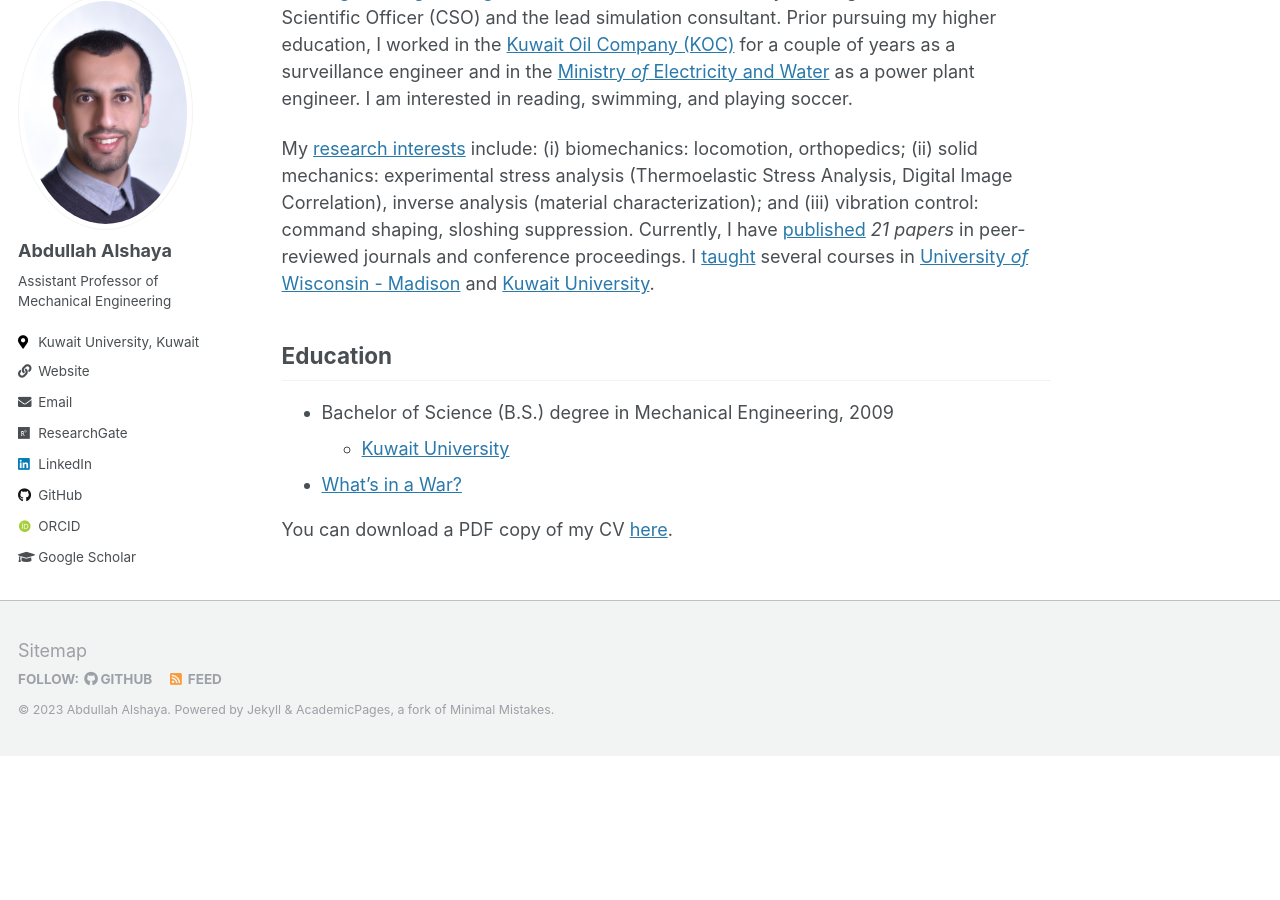
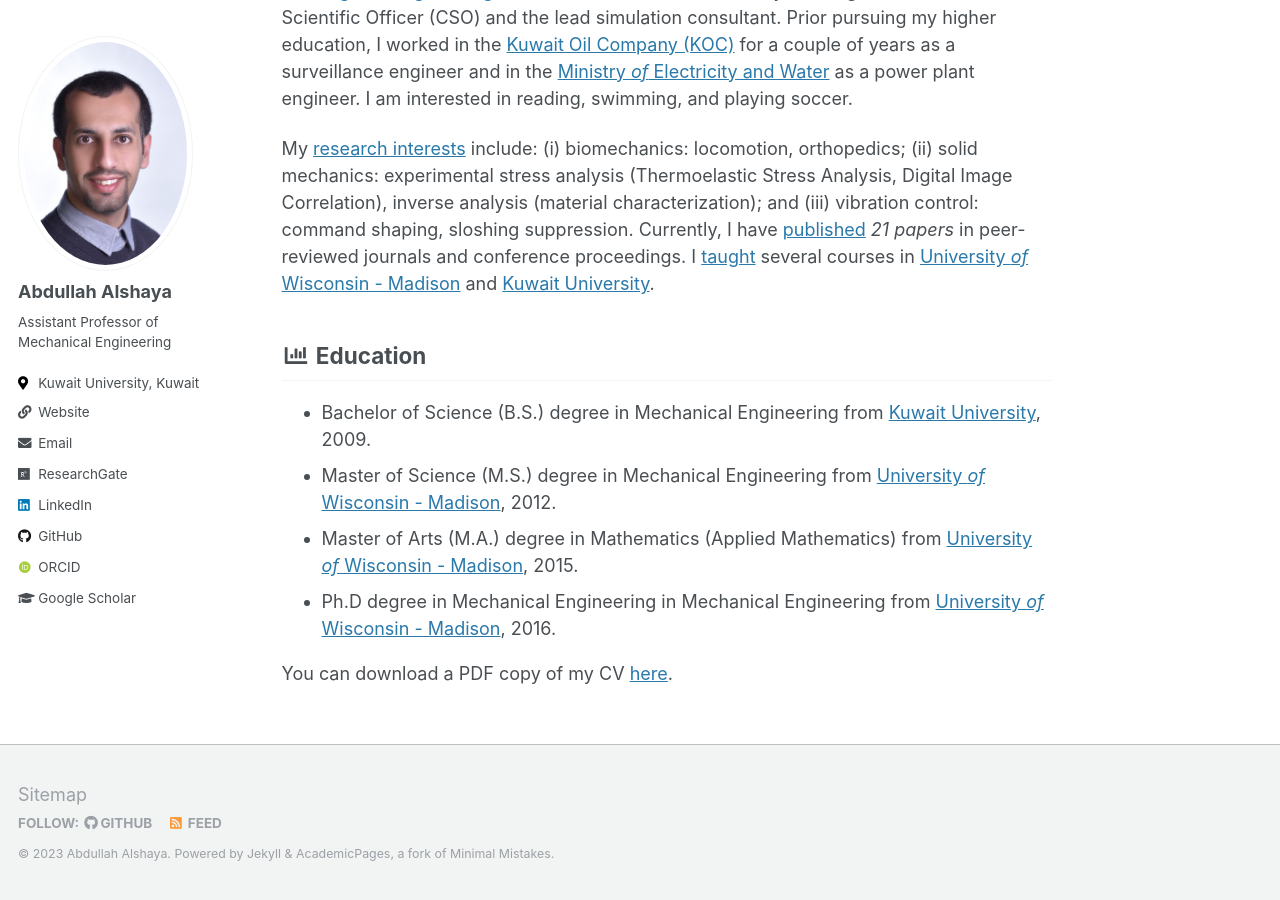
Before and after one commit to abdullah-alshaye/abdullah, a Jekyll site: the page built from _pages/about.md, in a window 1280 px wide and 900 px high, scrolled down 504 px. Built offline with Jekyll 4.4.1, drawn with Linux system fonts in a browser that asks for light colours; some web fonts are replaced; before the commit the page ends 1260 px from its top, so only the background shows below that.

Commit message:
update about

```diff
--- a/_pages/about.md
+++ b/_pages/about.md
@@ -14,10 +14,11 @@
 
 My [research interests](research) include: (i) biomechanics: locomotion, orthopedics; (ii) solid mechanics: experimental stress analysis (Thermoelastic Stress Analysis, Digital Image Correlation), inverse analysis (material characterization); and (iii) vibration control: command shaping, sloshing suppression. Currently, I have [published](publications) *21 papers* in peer-reviewed journals and conference proceedings. I [taught](teaching) several courses in [University *of* Wisconsin - Madison](https://www.wisc.edu/) and [Kuwait University](http://kuweb.ku.edu.kw/ku/index.htm).
 
-## <i class="fa-regular fa-file-certificate"></i> Education
+## <i class="fas fa-fw fa-chart-bar" aria-hidden="true"></i> Education
 {: #Education }
-- Bachelor of Science (B.S.) degree in Mechanical Engineering, 2009
-  - [Kuwait University](http://kuweb.ku.edu.kw/ku/index.htm)
-- [What's in a War?](/files/pdf/teaching-materials/3090 1-29.pdf)
+- Bachelor of Science (B.S.) degree in Mechanical Engineering from [Kuwait University](http://kuweb.ku.edu.kw/ku/index.htm), 2009.
+- Master of Science (M.S.) degree in Mechanical Engineering from [University *of* Wisconsin - Madison](https://www.wisc.edu/), 2012.
+- Master of Arts (M.A.) degree in Mathematics (Applied Mathematics) from [University *of* Wisconsin - Madison](https://www.wisc.edu/), 2015.
+- Ph.D degree in Mechanical Engineering in Mechanical Engineering from [University *of* Wisconsin - Madison](https://www.wisc.edu/), 2016.
 
 You can download a PDF copy of my CV [here](/files/pdf/Resume.pdf).
```
